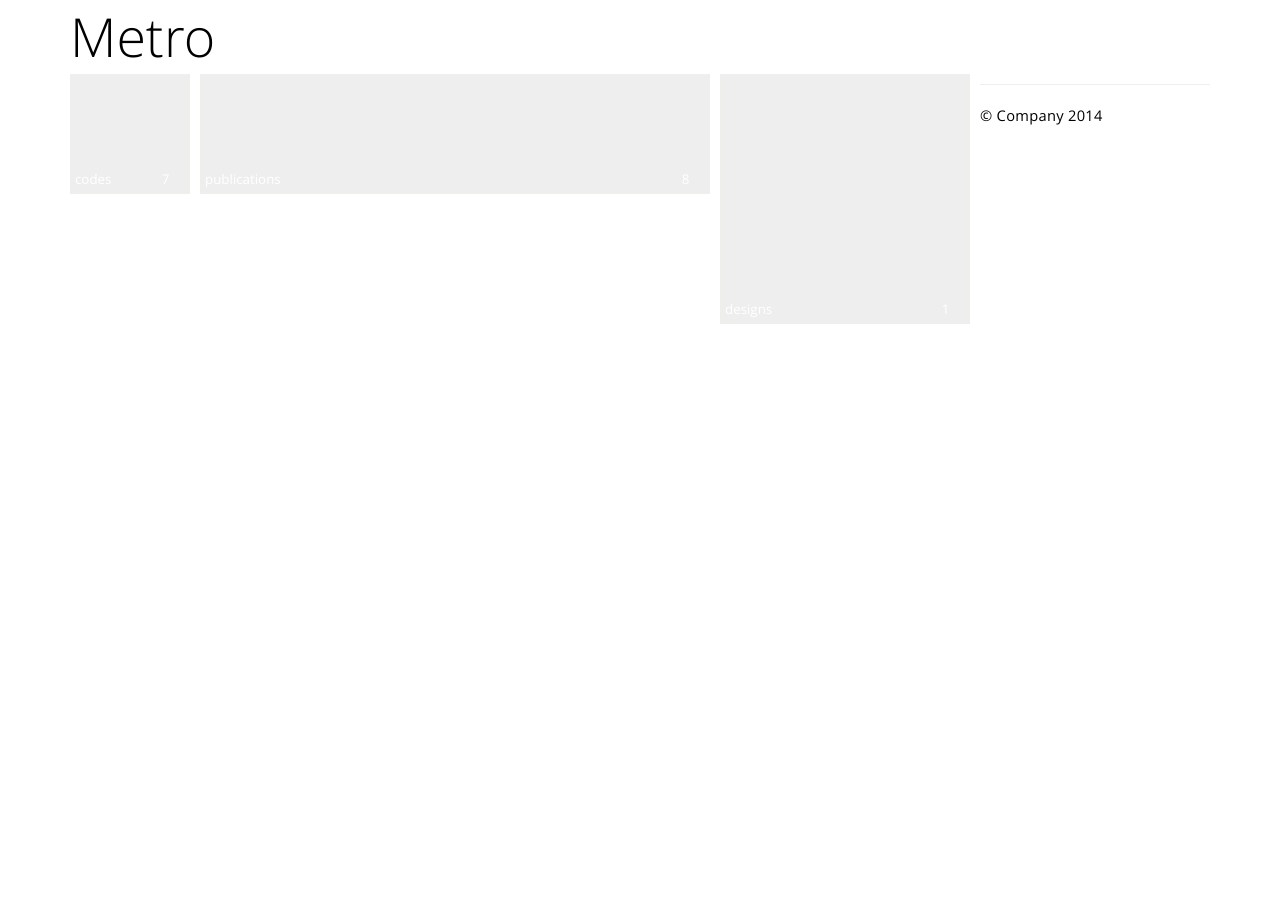
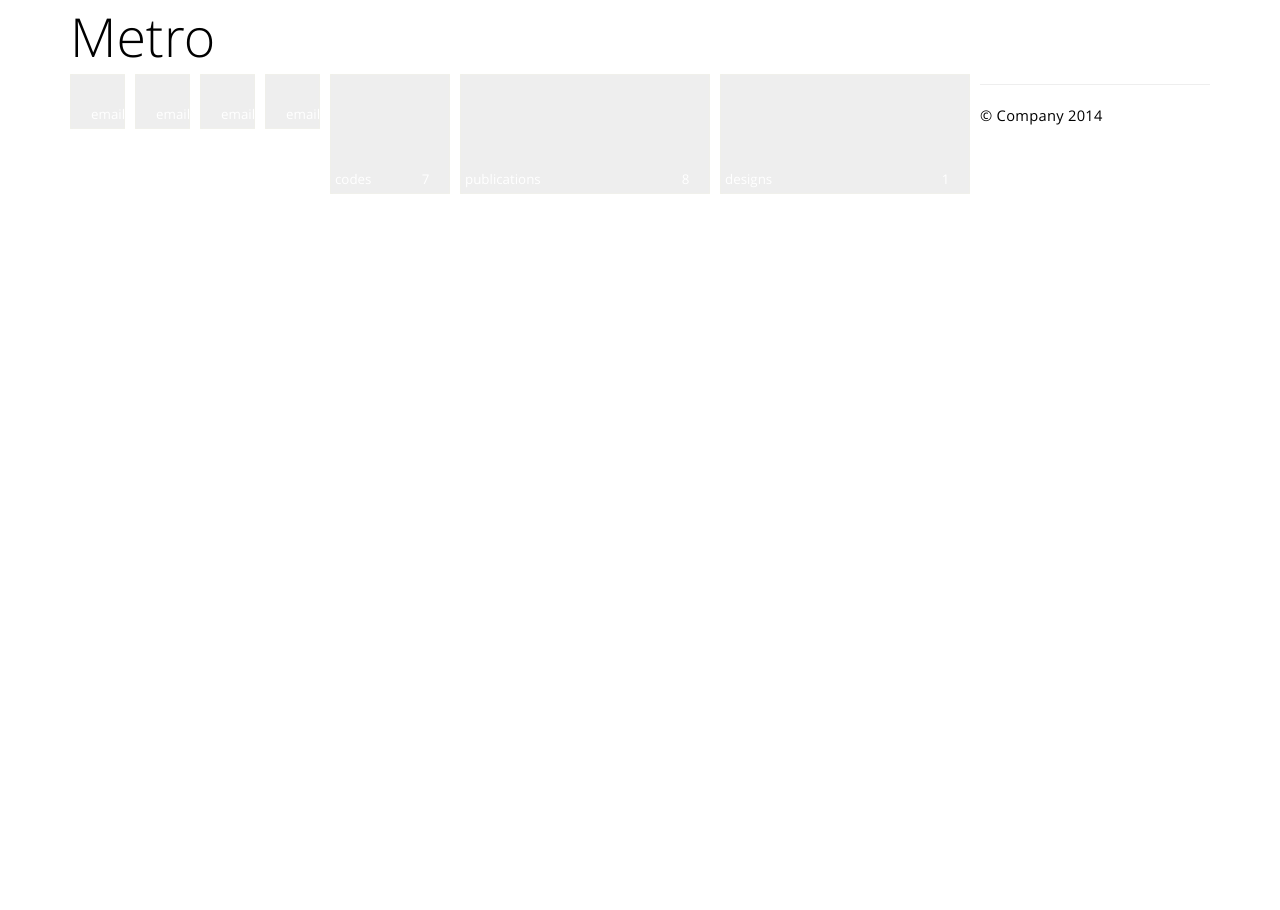
Before and after one commit to alexhagen/alexhagen.github.io, a Jekyll site: the page built from metro.md, in a window 1280 px wide. Built offline with Jekyll 4.4.1, drawn with Linux system fonts in a browser that asks for light colours.

Commit message:
playing with sizes

```diff
--- a/metro.md
+++ b/metro.md
@@ -16,6 +16,30 @@ permalink: /metro/
    {% capture designs_count %} {{ designs_count | plus: 1 }} {% endcapture %}
 {% endfor %}
 
+<div class="tile half">
+    <div class="brand">
+        <div class="badge">email</div>
+    </div>
+</div>
+
+<div class="tile half">
+    <div class="brand">
+        <div class="badge">email</div>
+    </div>
+</div>
+
+<div class="tile half">
+    <div class="brand">
+        <div class="badge">email</div>
+    </div>
+</div>
+
+<div class="tile half">
+    <div class="brand">
+        <div class="badge">email</div>
+    </div>
+</div>
+
 <div class="tile">
     <div class="brand">
         <div class="badge">{{ codes_count }}</div>
@@ -25,7 +49,7 @@ permalink: /metro/
     </div>
 </div>
 
-<div class="tile quadro">
+<div class="tile double">
     <div class="brand">
         <div class="badge">{{ publications_count }}</div>
 		<div class="tile-status">
@@ -34,7 +58,7 @@ permalink: /metro/
     </div>
 </div>
 
-<div class="tile double double-vertical">
+<div class="tile double">
     <div class="brand">
         <div class="badge">{{ designs_count }}</div>
 		<div class="tile-status">
```
